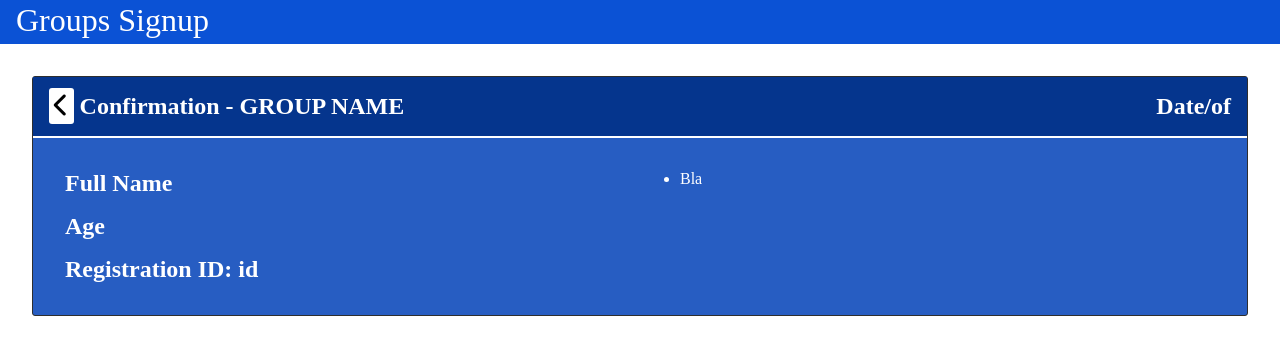
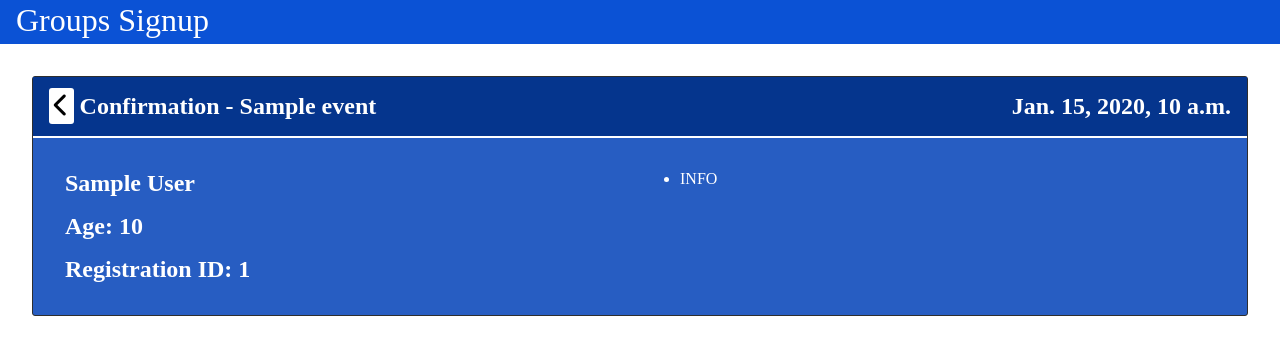
Before and after one commit to RedstonePvP/GroupsSignup-V2, a Django app: template signupApp/templates/signupApp/confirmation.html in a window 1280 px wide. Shown: the top 355 px of the page. Run offline with Django 3.2, Linux system fonts and the light colour scheme; the template is opened without the code that fills it: most values are stand-ins (such as "Sample title", 1, 10 or a date in 2020); some libraries are stand-ins or nearby versions.

Commit message:
added functionalty to confirmation.html

```diff
--- a/signupApp/templates/signupApp/confirmation.html
+++ b/signupApp/templates/signupApp/confirmation.html
@@ -20,17 +20,17 @@
         <div class="cardHead">
             <h2>
                 <a href="/"><i class="fas fa-chevron-left"></i></a>
-                Confirmation - GROUP NAME</h2>
-            <h2>Date/of</h2>
+                Confirmation - {{register.event.title}}</h2>
+            <h2>{{register.event.date}}</h2>
         </div>
         <div class="splitBody">
             <div>
-                <h2>Full Name</h2>
-                <h2>Age</h2>
-                <h2>Registration ID: id</h2>
+                <h2>{{register.firstName}} {{register.lastName}}</h2>
+                <h2>Age: {{register.age}}</h2>
+                <h2>Registration ID: {{register.pk}}</h2>
             </div>
             <div class="listFlex">
-                <ul><li>Bla</li></ul>
+                <ul><li>INFO</li></ul>
             </div>
         </div>
     </div>
--- a/signupApp/urls.py
+++ b/signupApp/urls.py
@@ -4,5 +4,5 @@ from . import views
 urlpatterns = [
     path("", views.indexView, name="index"),
     path("register/<int:eventID>/<int:groupID>", views.registerView, name="register"),
-    path("testconf/", views.testConf, name="testconf")
+    path("confirmed/<int:registerID>", views.confirmationView, name="confirm"),
 ]
```
Also changed, not shown: signupApp/views.py (+10 -5 lines), db.sqlite3.
